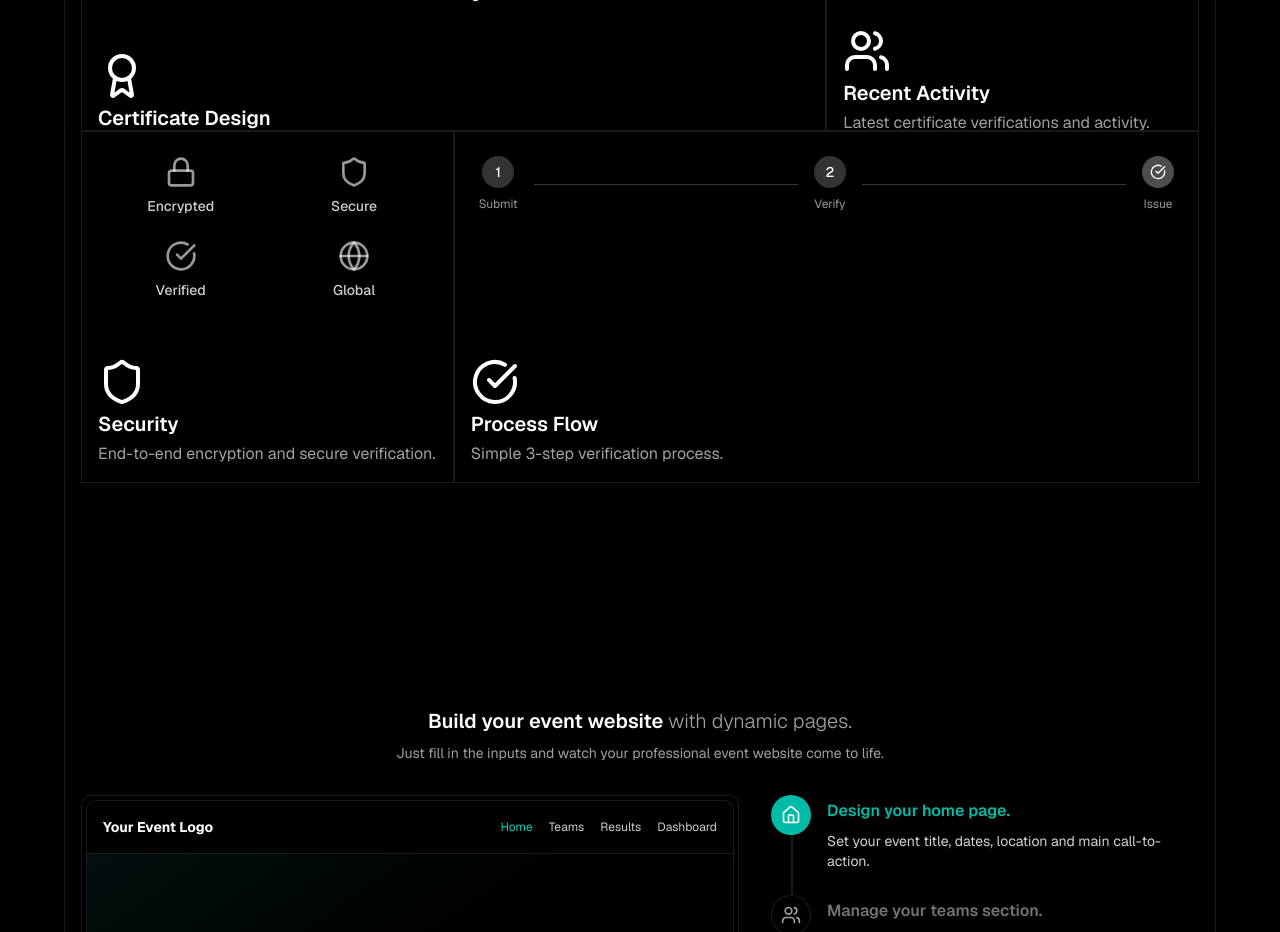
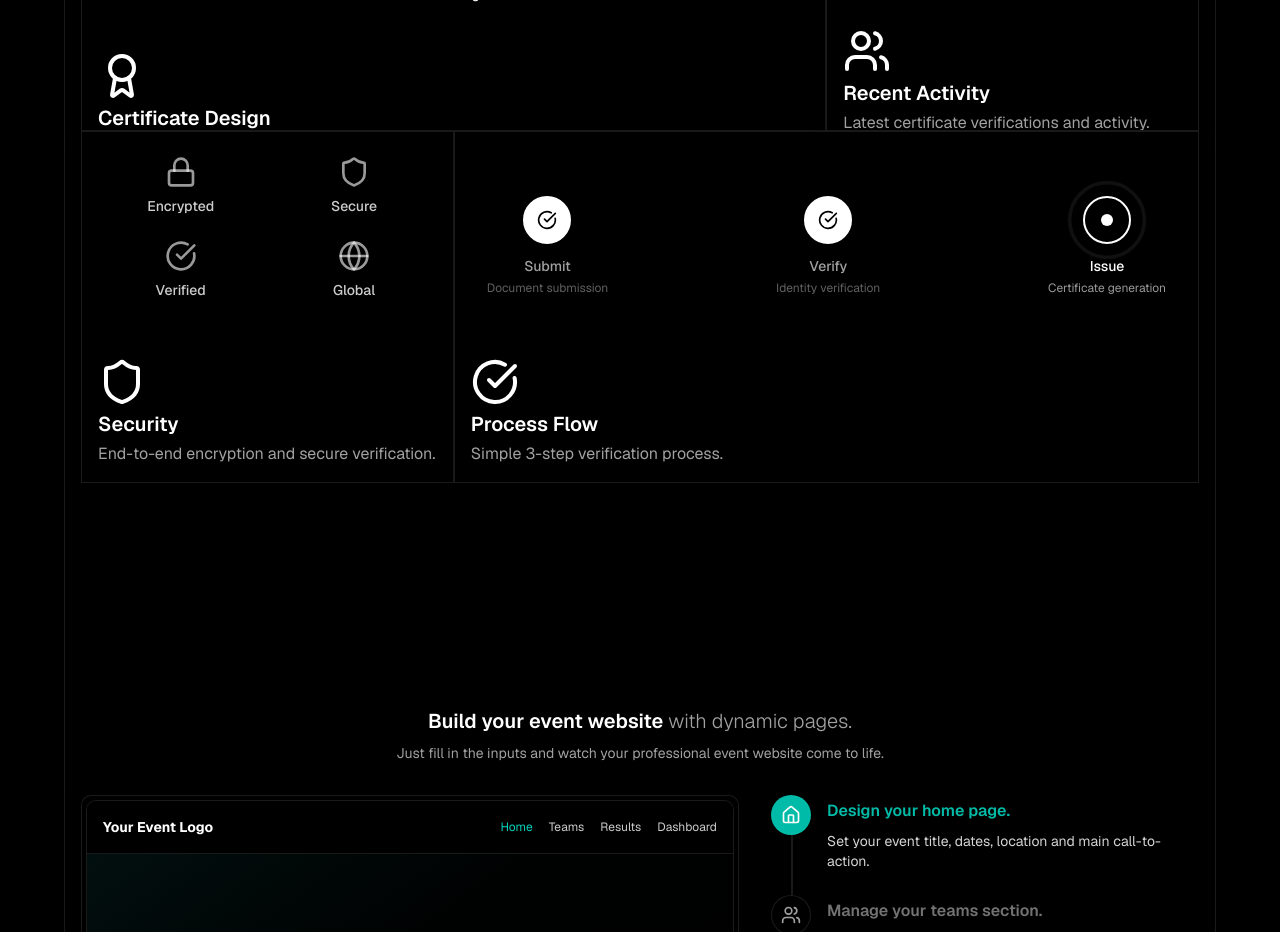
Before and after one commit to Sarina-R/AVIS-landing-page, a Next.js app: page /avis-events in a window 1280 px wide. Shown: the part 2460-3392 px from the top of the page. Built offline with nearby package versions, Linux system fonts and the light colour scheme.

Commit message:
style: maked VarificationFlow in BentoSection with better ux

```diff
--- a/components/event-page-component/BentoSection.tsx
+++ b/components/event-page-component/BentoSection.tsx
@@ -1,3 +1,4 @@
+import { useState, useEffect } from 'react'
 import {
   Shield,
   Award,
@@ -5,7 +6,7 @@ import {
   FileCheck,
   Users,
   Globe,
-  Calendar,
+  Circle,
   Lock,
 } from 'lucide-react'
 import { cn } from '@/lib/utils'
@@ -142,32 +143,196 @@ const SecurityFeatures = () => (
   </div>
 )
 
-const VerificationFlow = () => (
-  <div className='h-full flex items-center justify-center p-6'>
-    <div className='flex items-center space-x-4 w-full'>
-      <div className='flex flex-col items-center space-y-2'>
-        <div className='w-8 h-8 rounded-full bg-white/20 flex items-center justify-center'>
-          <span className='text-white text-sm font-medium'>1</span>
+const VerificationFlow = () => {
+  interface Step {
+    id: number
+    label: string
+    description: string
+  }
+
+  const [currentStep, setCurrentStep] = useState<number>(0)
+  const [hoveredStep, setHoveredStep] = useState<number | null>(null)
+  const [clickedStep, setClickedStep] = useState<number | null>(null)
+  const [isAnimating, setIsAnimating] = useState<boolean>(false)
+
+  const steps: Step[] = [
+    { id: 0, label: 'Submit', description: 'Document submission' },
+    { id: 1, label: 'Verify', description: 'Identity verification' },
+    { id: 2, label: 'Issue', description: 'Certificate generation' },
+  ]
+
+  useEffect(() => {
+    if (currentStep < steps.length - 1) {
+      const timer = setTimeout(() => {
+        setIsAnimating(true)
+        setTimeout(() => {
+          setCurrentStep((prev) => prev + 1)
+          setIsAnimating(false)
+        }, 300)
+      }, 1000)
+
+      return () => clearTimeout(timer)
+    }
+  }, [currentStep, steps.length])
+
+  const handleStepClick = (stepId: number) => {
+    if (stepId <= currentStep && !isAnimating) {
+      setClickedStep(stepId)
+      setIsAnimating(true)
+
+      setTimeout(() => {
+        setClickedStep(null)
+        setIsAnimating(false)
+      }, 200)
+
+      if (stepId < currentStep) {
+        setCurrentStep(stepId)
+      }
+    }
+  }
+
+  const getStepStatus = (stepId: number) => {
+    if (stepId < currentStep) return 'completed'
+    if (stepId === currentStep) return 'active'
+    return 'pending'
+  }
+
+  const isClickable = (stepId: number) => stepId <= currentStep
+
+  return (
+    <div className='h-full flex flex-col items-center justify-center p-8 bg-black'>
+      {/* Main Stepper */}
+      <div className='relative w-full max-w-4xl'>
+        <div className='flex items-center justify-between relative'>
+          {steps.map((step, index) => {
+            const status = getStepStatus(step.id)
+            const isHovered = hoveredStep === step.id
+            const isClicked = clickedStep === step.id
+            const clickable = isClickable(step.id)
+
+            return (
+              <div key={step.id} className='flex items-center pt-8 group'>
+                {/* Step Container */}
+                <div
+                  className={`relative flex flex-col items-center transition-all duration-300 ease-out
+                    ${clickable ? 'cursor-pointer' : 'cursor-default'}
+                    ${isHovered && clickable ? 'transform -translate-y-1' : ''}
+                    ${isClicked ? 'transform scale-95' : ''}
+                  `}
+                  onMouseEnter={() => clickable && setHoveredStep(step.id)}
+                  onMouseLeave={() => setHoveredStep(null)}
+                  onClick={() => handleStepClick(step.id)}
+                >
+                  {/* Step Circle */}
+                  <div
+                    className={`relative w-12 h-12 rounded-full border-2 transition-all duration-300 ease-out flex items-center justify-center
+                    ${
+                      status === 'completed'
+                        ? 'bg-white border-white'
+                        : status === 'active'
+                        ? 'bg-black border-white'
+                        : 'bg-black border-neutral-600'
+                    }
+                    ${
+                      isHovered && clickable
+                        ? status === 'pending'
+                          ? 'border-neutral-400 shadow-lg shadow-neutral-500/20'
+                          : 'shadow-lg shadow-white/20'
+                        : ''
+                    }
+                    ${isClicked ? 'shadow-inner' : ''}
+                  `}
+                  >
+                    {/* Step Content */}
+                    {status === 'completed' ? (
+                      <CheckCircle
+                        className={`w-5 h-5 text-black transition-transform duration-200
+                        ${isClicked ? 'scale-90' : ''}
+                      `}
+                      />
+                    ) : status === 'active' ? (
+                      <div
+                        className={`w-3 h-3 bg-white rounded-full transition-all duration-300
+                        ${isAnimating ? 'animate-pulse scale-125' : ''}
+                      `}
+                      />
+                    ) : (
+                      <Circle
+                        className={`w-5 h-5 transition-colors duration-300
+                        ${
+                          isHovered && clickable
+                            ? 'text-neutral-400'
+                            : 'text-neutral-600'
+                        }
+                      `}
+                      />
+                    )}
+
+                    {/* Active Step Pulse Ring */}
+                    {status === 'active' && (
+                      <div className='absolute inset-0 rounded-full border-2 border-white/30 animate-ping' />
+                    )}
                   </div>
-        <span className='text-white/60 text-xs'>Submit</span>
+
+                  {/* Step Label */}
+                  <div
+                    className={`mt-3 text-center transition-all duration-300
+                    ${status === 'active' ? 'text-white' : 'text-neutral-400'}
+                    ${
+                      isHovered && clickable
+                        ? 'text-white transform scale-105'
+                        : ''
+                    }
+                  `}
+                  >
+                    <div className='font-medium text-sm'>{step.label}</div>
+                    <div
+                      className={`text-xs mt-1 transition-opacity duration-300
+                      ${isHovered && clickable ? 'opacity-100' : 'opacity-60'}
+                    `}
+                    >
+                      {step.description}
                     </div>
-      <div className='flex-1 h-px bg-white/20'></div>
-      <div className='flex flex-col items-center space-y-2'>
-        <div className='w-8 h-8 rounded-full bg-white/20 flex items-center justify-center'>
-          <span className='text-white text-sm font-medium'>2</span>
                   </div>
-        <span className='text-white/60 text-xs'>Verify</span>
+
+                  {/* Hover Indicator Line */}
+                  {isHovered && clickable && (
+                    <div className='absolute -bottom-2 w-8 h-0.5 bg-white/60 transition-all duration-300' />
+                  )}
                 </div>
-      <div className='flex-1 h-px bg-white/20'></div>
-      <div className='flex flex-col items-center space-y-2'>
-        <div className='w-8 h-8 rounded-full bg-white/30 flex items-center justify-center'>
-          <CheckCircle className='w-4 h-4 text-white' />
+
+                {/* Connection Line */}
+                {index < steps.length - 1 && (
+                  <div className='flex-1 mx-8 relative h-px overflow-hidden'>
+                    {/* Base Line */}
+                    <div className='absolute inset-0 bg-neutral-700' />
+
+                    {/* Progress Line */}
+                    <div
+                      className={`absolute inset-0 bg-white transition-all duration-700 ease-out origin-left
+                      ${
+                        getStepStatus(index) === 'completed'
+                          ? 'scale-x-100'
+                          : 'scale-x-0'
+                      }
+                    `}
+                    />
+
+                    {/* Active Progress Animation */}
+                    {getStepStatus(index) === 'completed' &&
+                      getStepStatus(index + 1) === 'active' && (
+                        <div className='absolute right-0 top-0 w-2 h-full bg-gradient-to-l from-transparent to-white animate-pulse' />
+                      )}
                   </div>
-        <span className='text-white/60 text-xs'>Issue</span>
+                )}
+              </div>
+            )
+          })}
         </div>
       </div>
     </div>
   )
+}
 
 const features = [
   {
```
Lines whose indentation alone changed are shown as unchanged.
